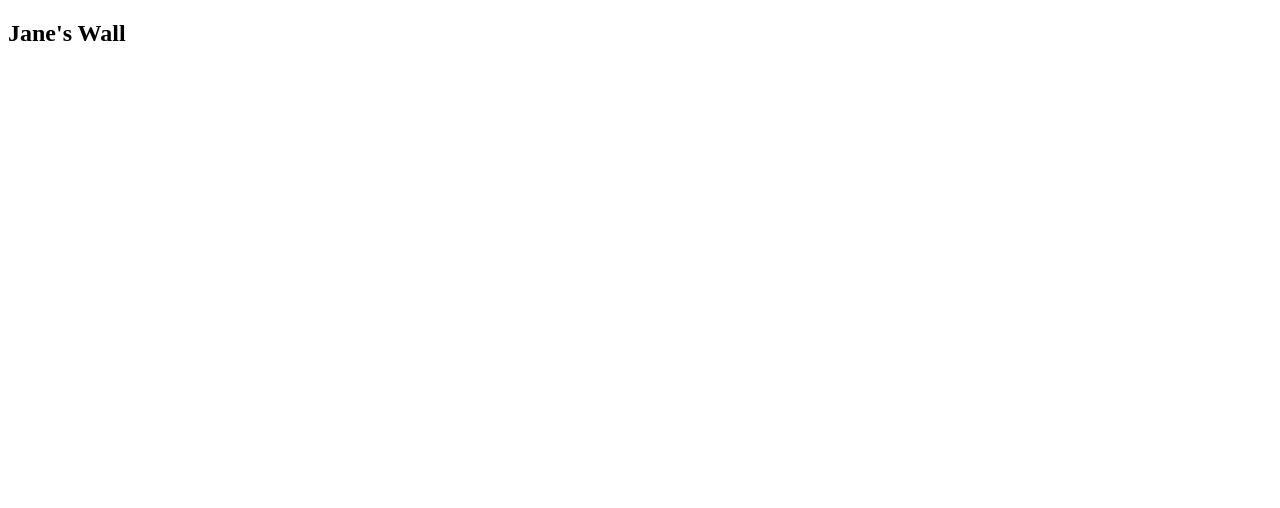
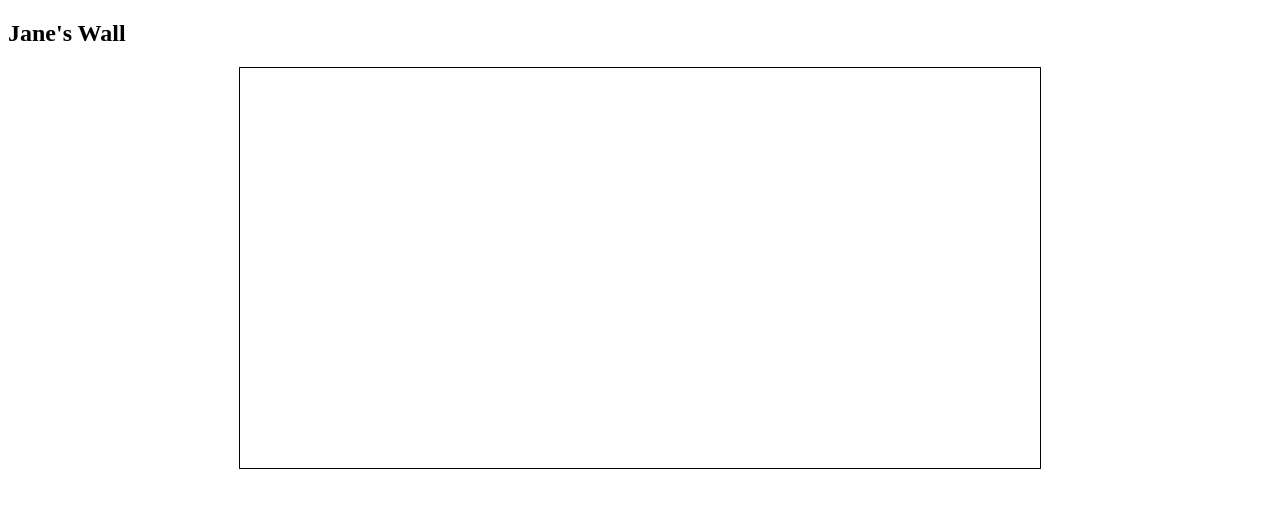
Before and after one commit to yancarlos4500/MyScriptEdHomework-BIHS-Winter2014, a plain HTML site: page homework/1-tic-tac-toe/wall.html in a window 1280 px wide. Drawn offline with Linux system fonts and the light colour scheme.

Commit message:
Update wall.html

```diff
--- a/homework/1-tic-tac-toe/wall.html
+++ b/homework/1-tic-tac-toe/wall.html
@@ -3,6 +3,7 @@
 <head>
   <meta charset="utf-8">
   <title></title>
+  <link href="wall.css" media="all" rel="stylesheet" type="text/css" /
 </head>
 <body>
   <h2>Jane's Wall</h2>
```
